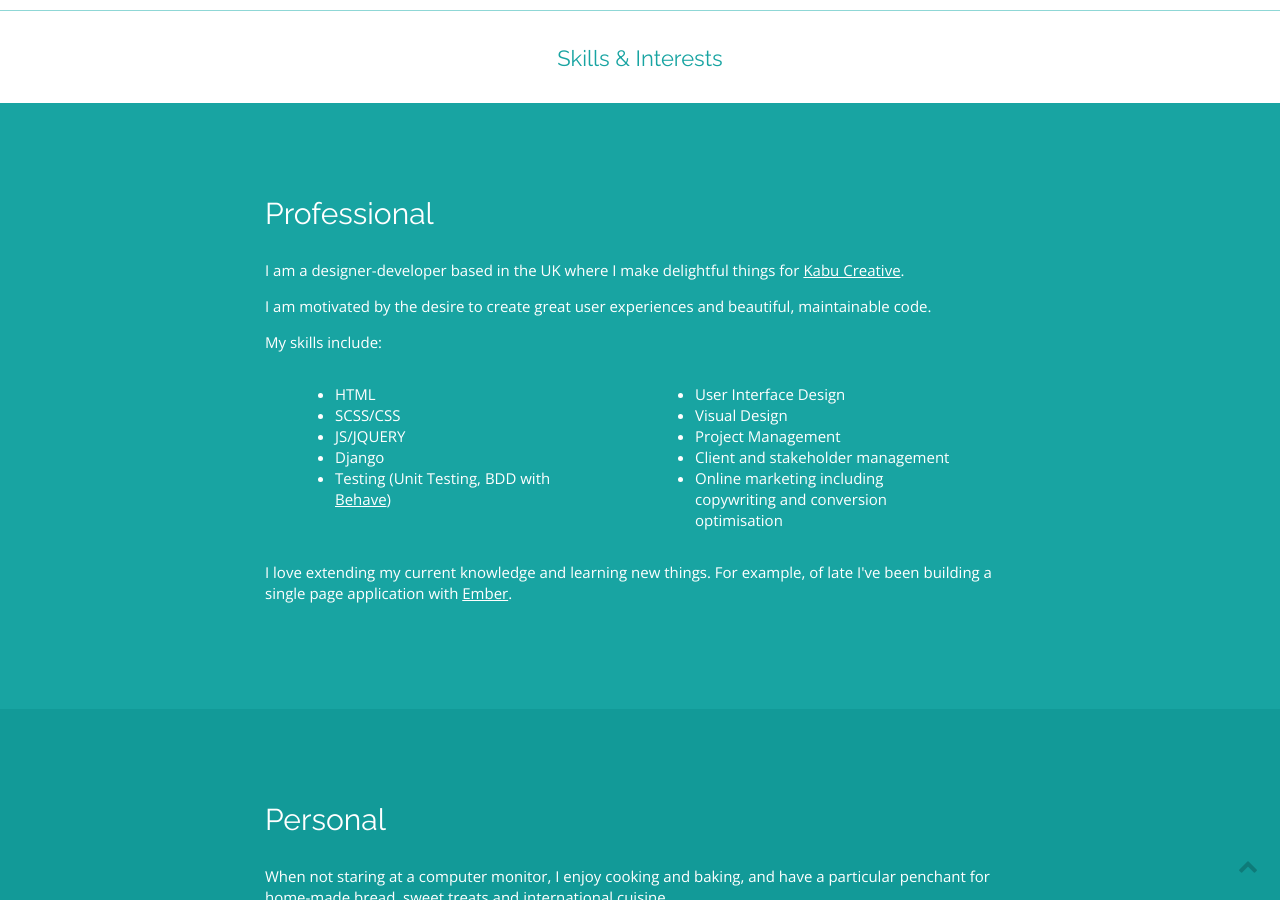
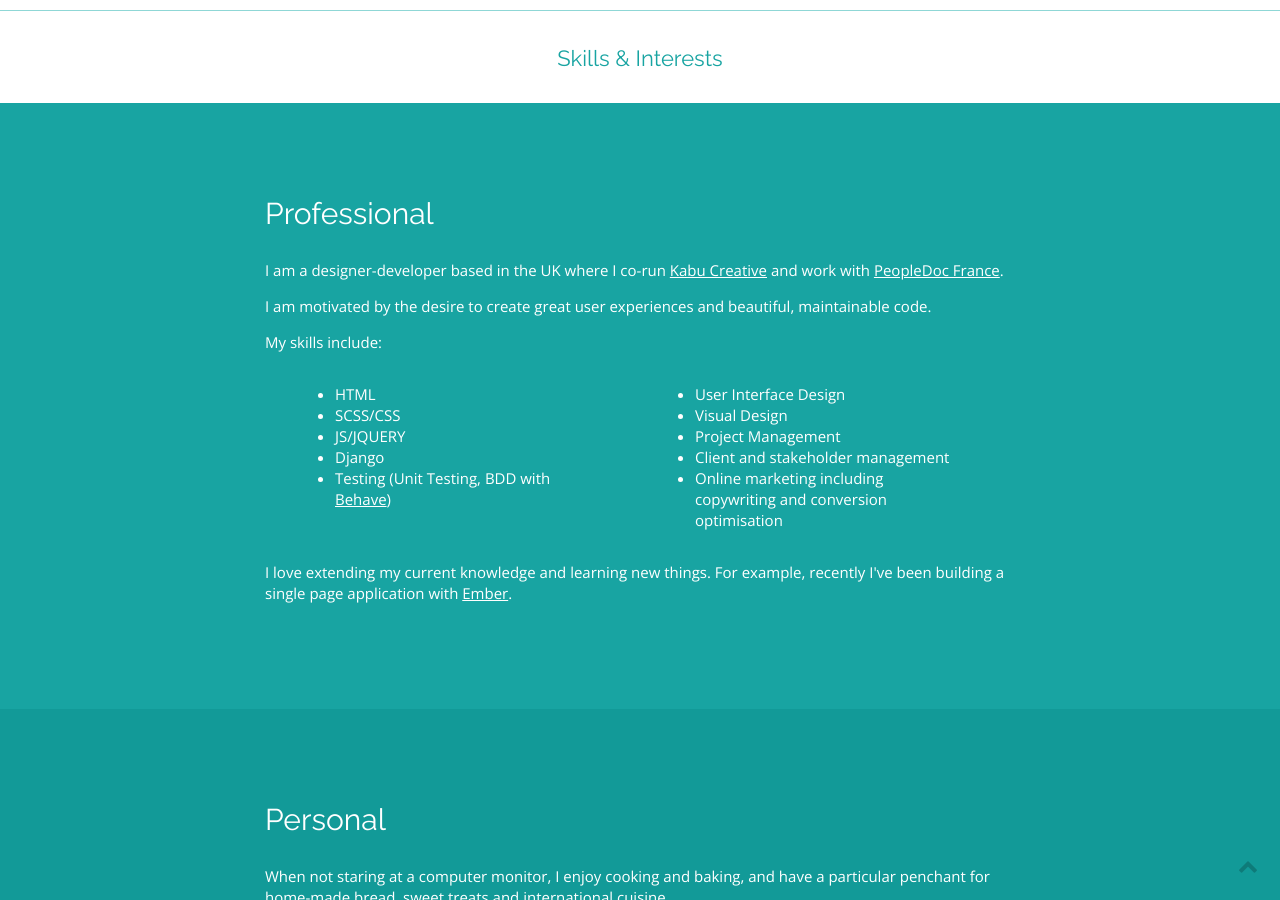
Before and after one commit to nlhkabu/nlhkabu.github.io, a Jekyll site: the page built from index.html, in a window 1280 px wide and 900 px high, scrolled down 1801 px. Built offline with Jekyll 4.4.1, drawn with Linux system fonts in a browser that asks for light colours; nearby versions of some CDN libraries; some web fonts are replaced.

Commit message:
Add PeopleDoc to about section

```diff
--- a/index.html
+++ b/index.html
@@ -40,7 +40,7 @@ learning: building a single page application with <a href="http://emberjs.com/">
     <div id="professional" class="skill" name="skill">
         <div class="container">
             <h2>Professional</h2>
-            <p>I am a designer-developer based in the UK where I make delightful things for <a href="http://kabucreative.com">Kabu Creative</a>.</p>
+            <p>I am a designer-developer based in the UK where I co-run <a href="http://kabucreative.com">Kabu Creative</a> and work with <a href="http://www.people-doc.com/">PeopleDoc France</a>.</p>
             <p>I am motivated by the desire to create great user experiences and beautiful, maintainable code.</p>
             <p>My skills include:</p>
 
@@ -65,7 +65,7 @@ learning: building a single page application with <a href="http://emberjs.com/">
                 </div>
             </div>
             <div class="clearfix"></div>
-            <p>I love extending my current knowledge and learning new things. For example, of late I've been {{ page.learning }}.</p>
+            <p>I love extending my current knowledge and learning new things. For example, recently I've been {{ page.learning }}.</p>
         </div>
     </div>
     <div id="personal" class="skill">
```
